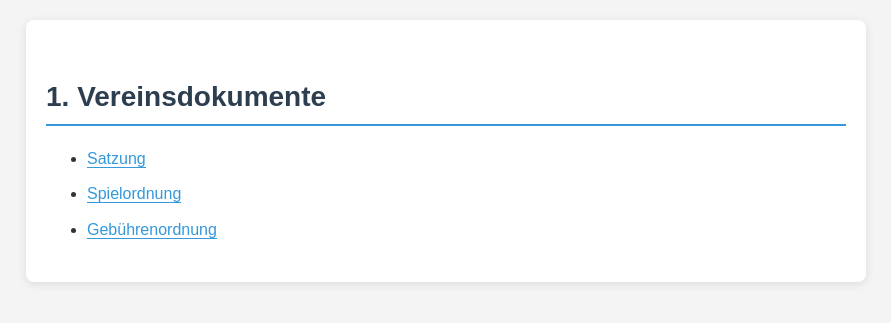
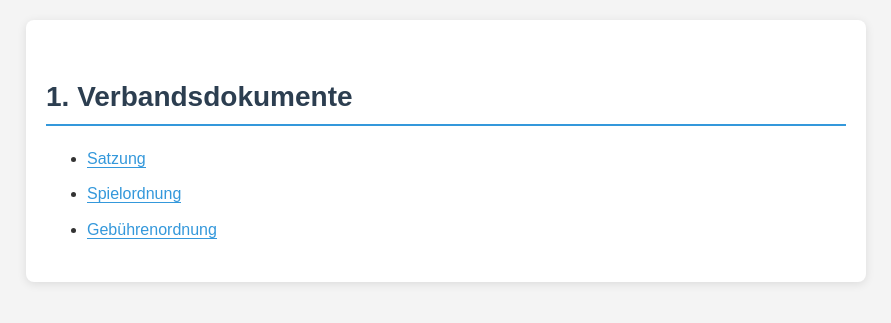
Before and after one commit to TFVSH/tfvsh-docs, a Jekyll site: the page built from index.md, in a window 1280 px wide. Shown: the top 323 px of the page, without its empty margins (194-1085 px from the left). Built offline with Jekyll 4.4.1, drawn with Linux system fonts in a browser that asks for light colours; our own code applies the rules of GitHub Pages for plain Markdown files.

Commit message:
Update index.md

```diff
--- a/index.md
+++ b/index.md
@@ -1,4 +1,4 @@
-# Vereinsdokumente
+# Verbandsdokumente
 
 - [Satzung](docs/satzung.md)
 - [Spielordnung](docs/spielordnung.md)
```
